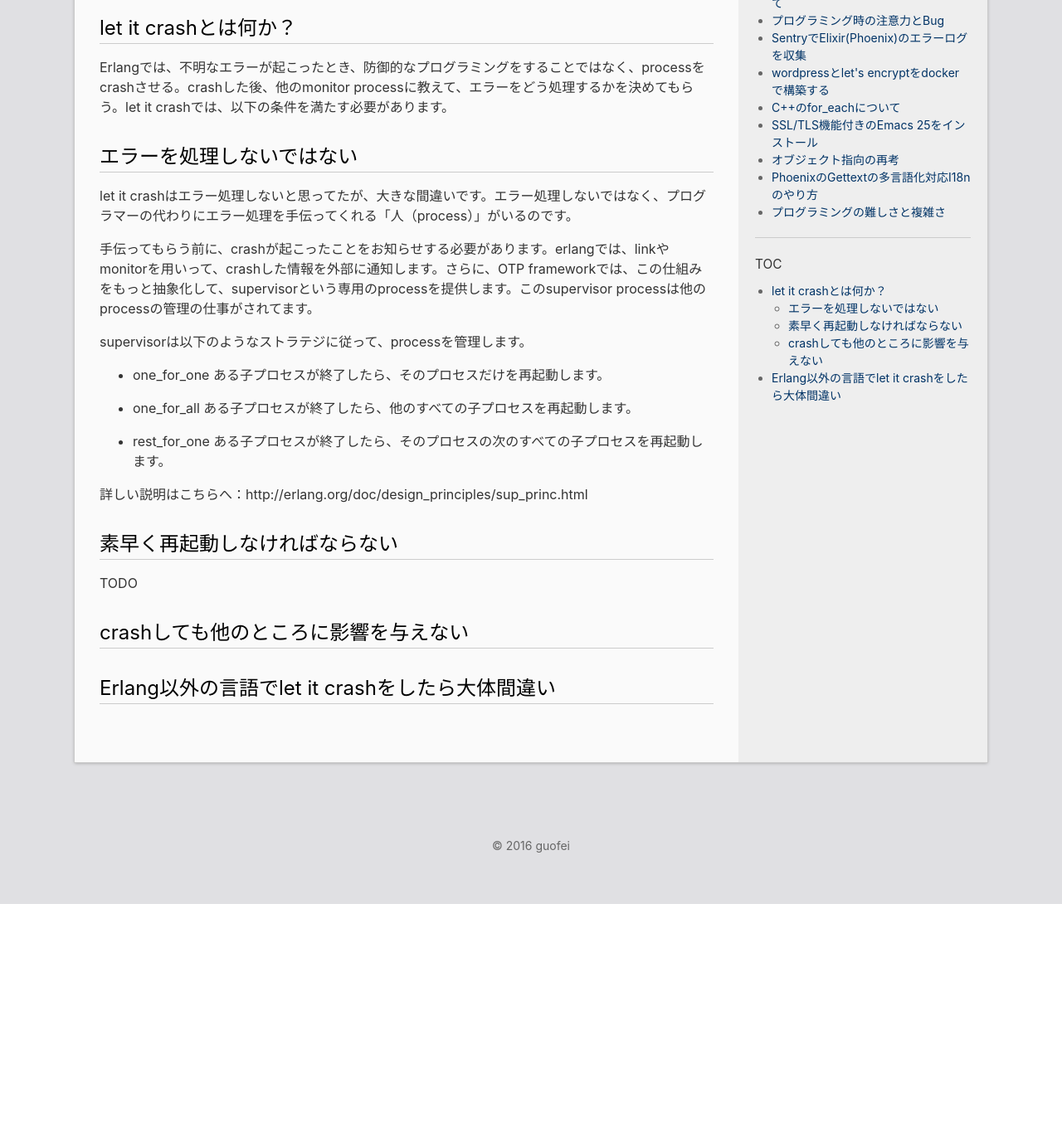
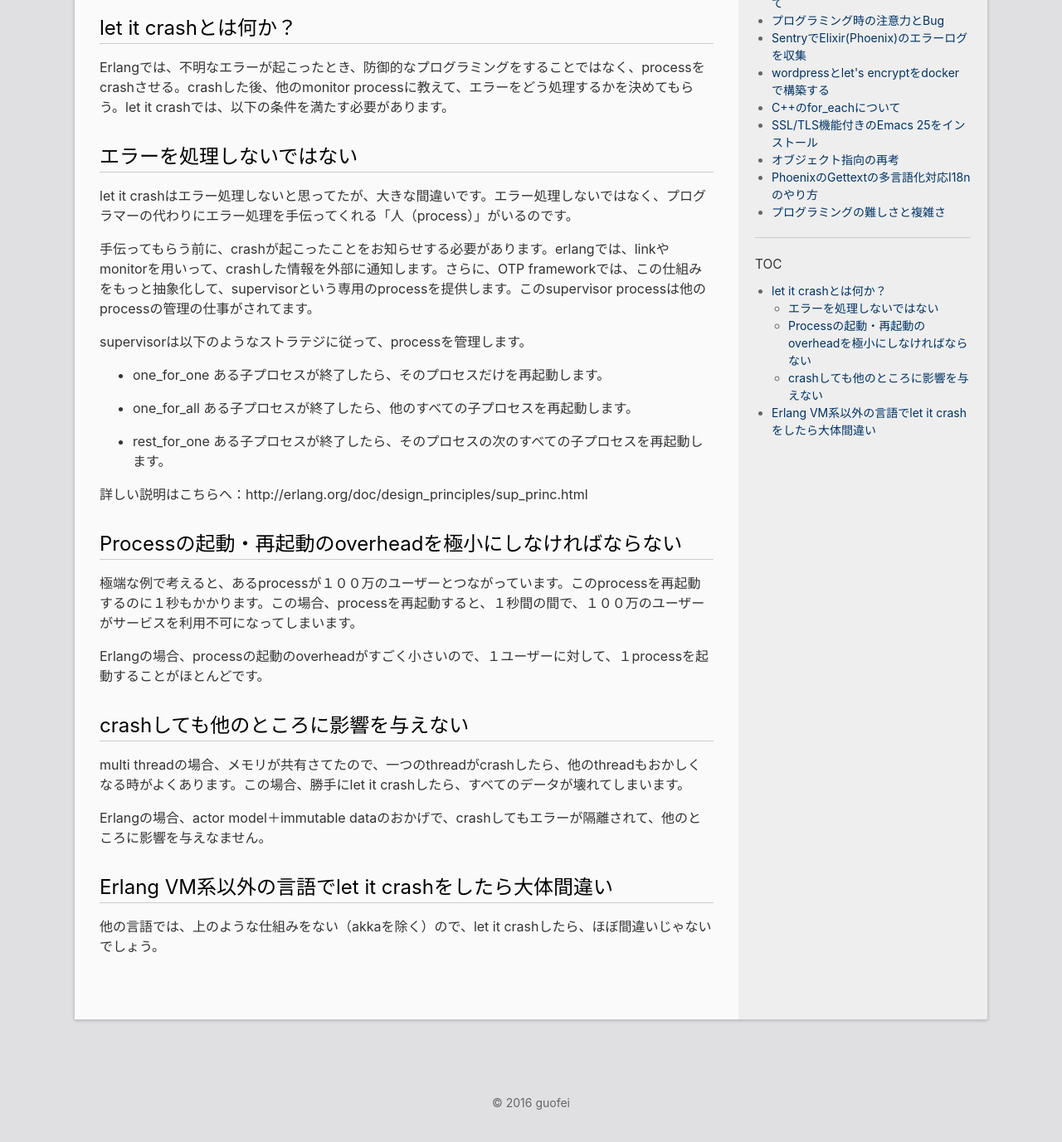
Before and after one commit to guofei/ja, a Jekyll site: the page built from _posts/2017-02-21-let-it-crash.md, in a window 1280 px wide and 1400 px high, scrolled down 455 px. Shown: the top 1377 px of the window at 83% size. Built offline with Jekyll 4.4.1, drawn with Linux system fonts in a browser that asks for light colours; comment, search, counter and statistics services are not loaded; before the commit the page ends 1545 px from its top, so only the background shows below that.

Commit message:
feat: update post

```diff
--- a/_posts/2017-02-21-let-it-crash.md
+++ b/_posts/2017-02-21-let-it-crash.md
@@ -26,9 +26,15 @@ supervisorは以下のようなストラテジに従って、processを管理し
 
 詳しい説明はこちらへ：http://erlang.org/doc/design_principles/sup_princ.html
 
-## 素早く再起動しなければならない
-TODO
+## Processの起動・再起動のoverheadを極小にしなければならない
+極端な例で考えると、あるprocessが１００万のユーザーとつながっています。このprocessを再起動するのに１秒もかかります。この場合、processを再起動すると、１秒間の間で、１００万のユーザーがサービスを利用不可になってしまいます。
+
+Erlangの場合、processの起動のoverheadがすごく小さいので、１ユーザーに対して、１processを起動することがほとんどです。
 
 ## crashしても他のところに影響を与えない
+multi threadの場合、メモリが共有さてたので、一つのthreadがcrashしたら、他のthreadもおかしくなる時がよくあります。この場合、勝手にlet it crashしたら、すべてのデータが壊れてしまいます。
 
-# Erlang以外の言語でlet it crashをしたら大体間違い
+Erlangの場合、actor model＋immutable dataのおかげで、crashしてもエラーが隔離されて、他のところに影響を与えなません。
+
+# Erlang VM系以外の言語でlet it crashをしたら大体間違い
+他の言語では、上のような仕組みをない（akkaを除く）ので、let it crashしたら、ほぼ間違いじゃないでしょう。
```
